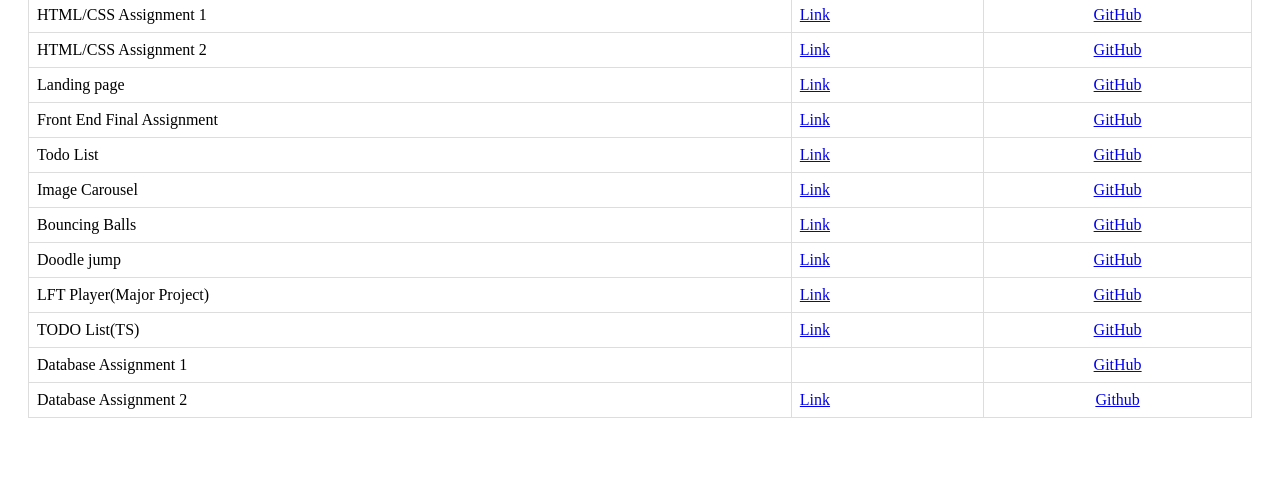
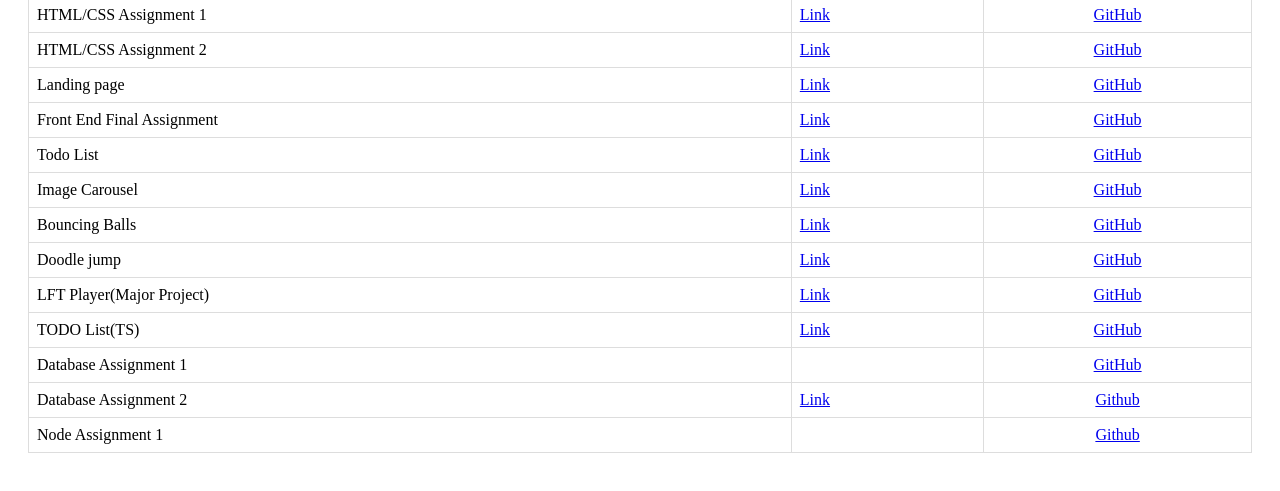
Before and after one commit to bimoai857/bimoai857.github.io, a plain HTML site: page index.html in a window 1280 px wide. Shown: the part 263-754 px from the top of the page. Drawn offline with Linux system fonts and the light colour scheme.

Commit message:
[update] table with node assignment 1

```diff
--- a/index.html
+++ b/index.html
@@ -114,6 +114,13 @@
             <td><a href="https://docs.google.com/document/d/1DvxKAS2xEEsc7d33AK_ucXOfXWFWRJpf0wa2yu3Amv8/edit?usp=sharing" target="_blank">Link</a></td>
             <td><a href="https://github.com/bimoai857/bimoai857.github.io/tree/main/Database%20Assignment%202">Github</a></td>
         </tr>
+
+        <tr>
+            <td>Node Assignment 1</td>
+
+            <td></td>
+            <td><a href="https://github.com/bimoai857/bimoai857.github.io/tree/main/Node%20Assignment%201">Github</a></td>
+        </tr>
     </table>
 </body>
 </html>
```
